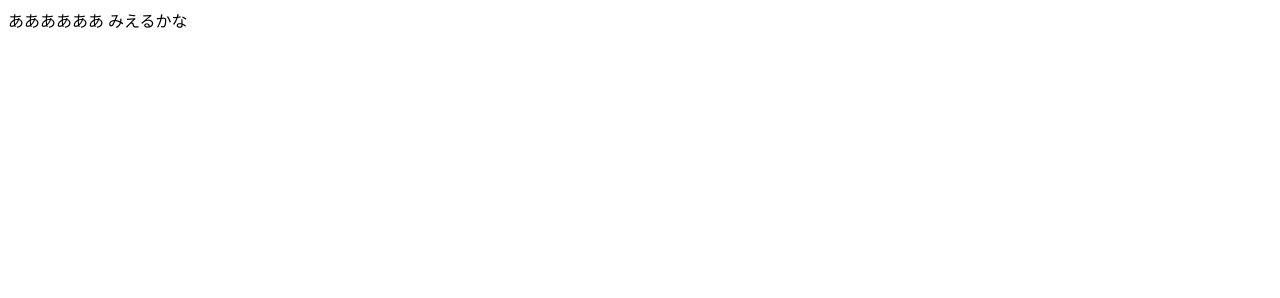
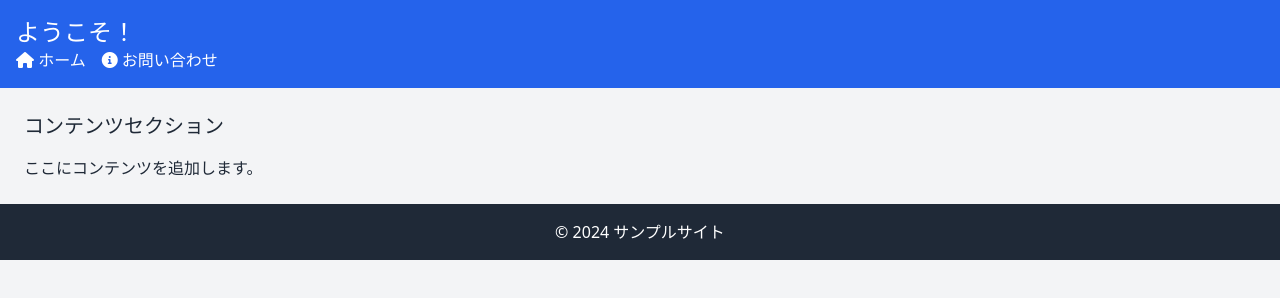
Before and after one commit to p2heycocoon/ws-you-worked, a plain HTML site: page index.html in a window 1280 px wide. Drawn offline with nearby package versions, Linux system fonts and the light colour scheme.

Commit message:
tailwind適用

```diff
--- a/index.html
+++ b/index.html
@@ -1,2 +1,34 @@
-ああああああ
-みえるかな
+<!DOCTYPE html>
+<html lang="ja">
+<head>
+    <meta charset="UTF-8">
+    <meta name="viewport" content="width=device-width, initial-scale=1.0">
+    <title>サンプルページ</title>
+    <!-- Tailwind CSS -->
+    <link href="https://cdn.jsdelivr.net/npm/tailwindcss@2.2.19/dist/tailwind.min.css" rel="stylesheet">
+    <!-- Font Awesome -->
+    <link rel="stylesheet" href="https://cdnjs.cloudflare.com/ajax/libs/font-awesome/6.0.0-beta3/css/all.min.css">
+</head>
+<body class="bg-gray-100 text-gray-800">
+
+    <header class="bg-blue-600 text-white p-4">
+        <h1 class="text-2xl">ようこそ！</h1>
+        <nav>
+            <ul class="flex space-x-4">
+                <li><a href="#" class="hover:text-gray-200"><i class="fas fa-home"></i> ホーム</a></li>
+                <li><a href="#" class="hover:text-gray-200"><i class="fas fa-info-circle"></i> お問い合わせ</a></li>
+            </ul>
+        </nav>
+    </header>
+
+    <main class="p-6">
+        <h2 class="text-xl mb-4">コンテンツセクション</h2>
+        <p>ここにコンテンツを追加します。</p>
+    </main>
+
+    <footer class="bg-gray-800 text-white p-4 text-center">
+        <p>&copy; 2024 サンプルサイト</p>
+    </footer>
+
+</body>
+</html>
```
